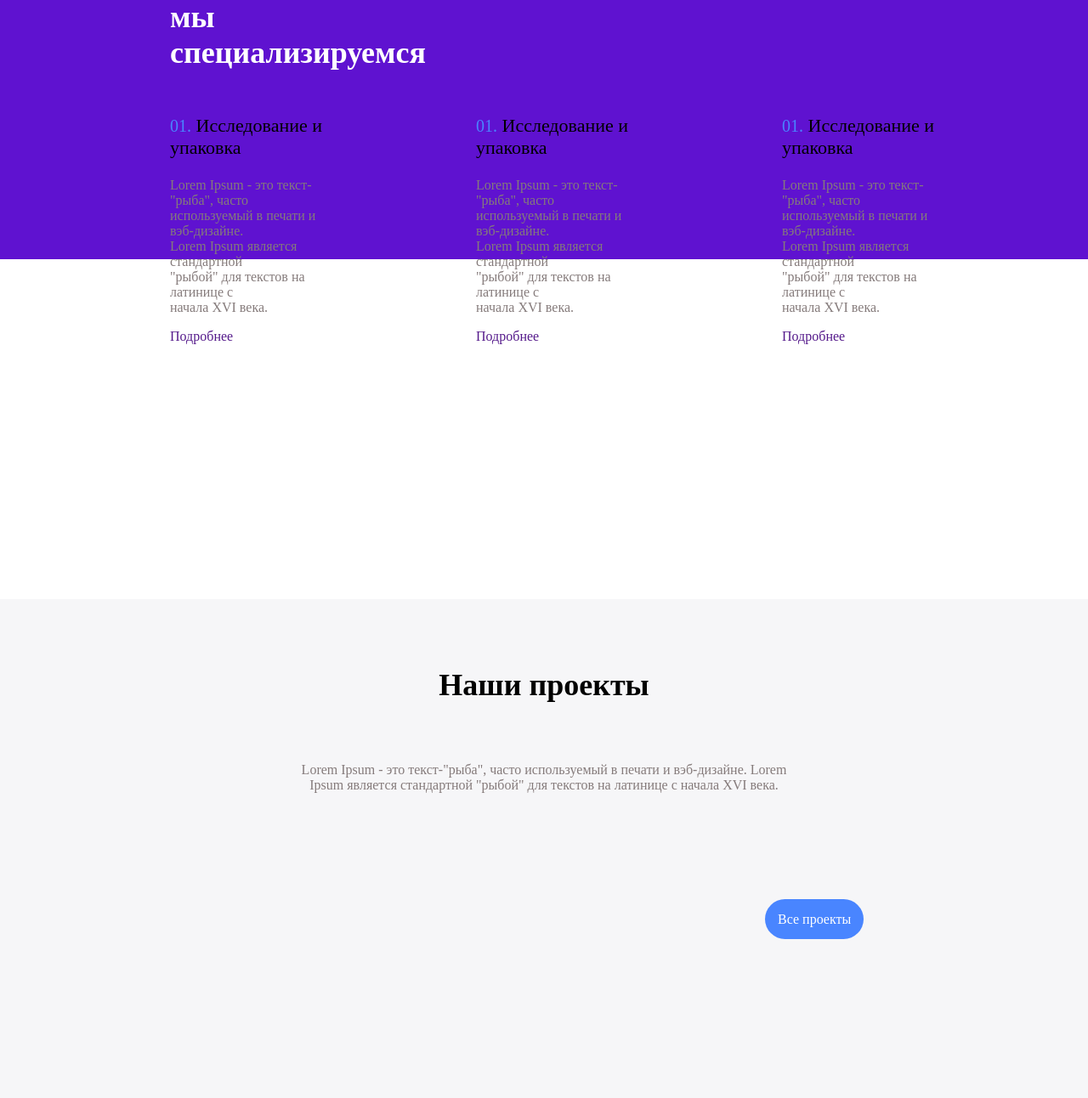
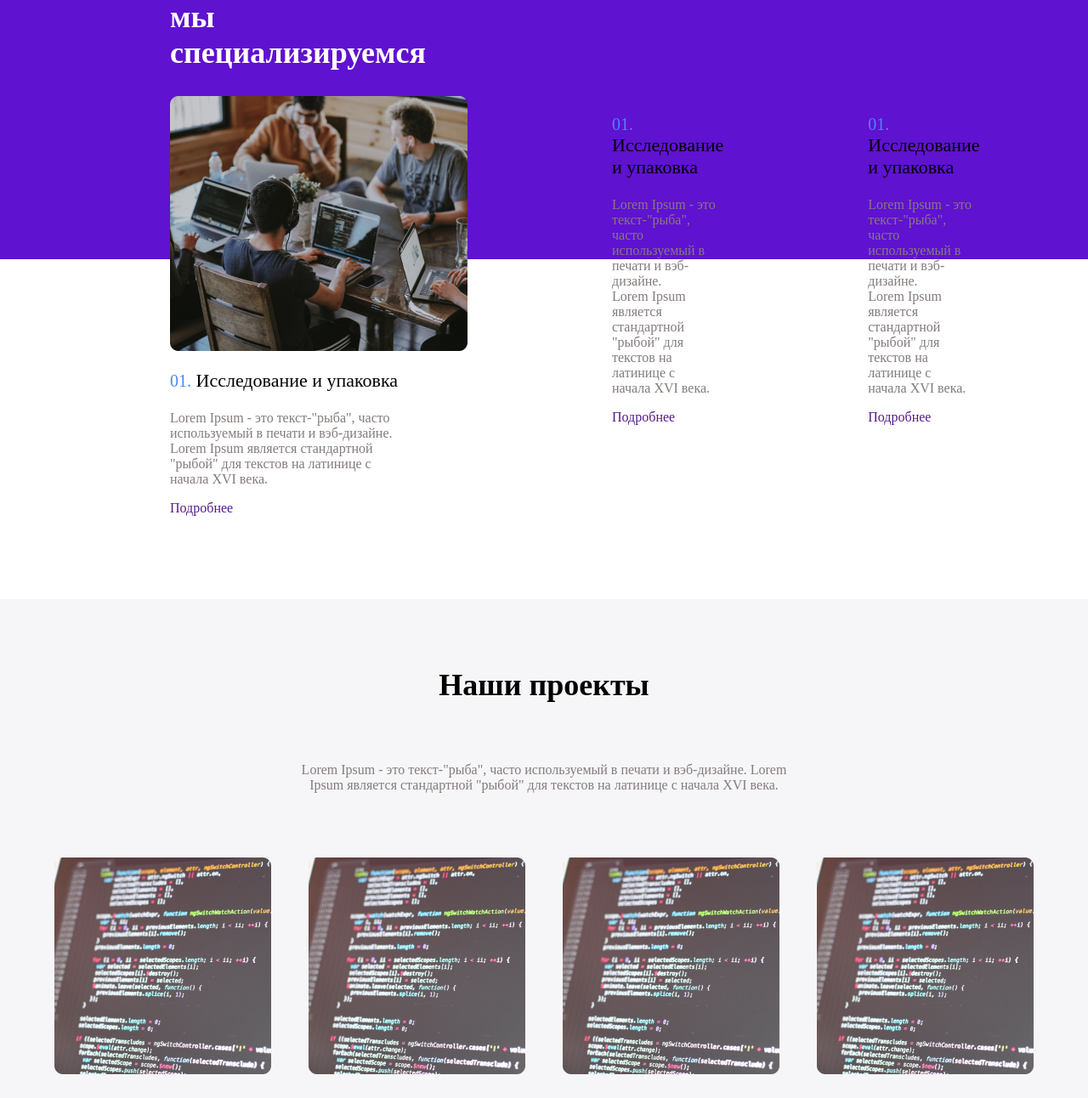
Before and after one commit to SergeiValor/pizza, a plain HTML site: page index.html in a window 1280 px wide. Shown: the part 2368-3660 px from the top of the page at 85% size. Drawn offline with Linux system fonts and the light colour scheme.

Commit message:
Сохранил всё работает

```diff
--- a/index.html
+++ b/index.html
@@ -78,7 +78,7 @@
                     <a href="#">Подробнее о компании</a>
                 </div>
                 <div class="about-us-img">
-                    <img src="Rectangle 2.png" alt=""> </div>
+                    <img src="Recta.png" alt=""> </div>
 
             </div>
                 <hr>
@@ -141,7 +141,7 @@
             </div>
                 <div class="all_services_block">
                     <div class="all_services_item">
-                        <img src="Rectangle 2.2.png" alt="">
+                        <img src="Rectan.png" alt="">
                         <p class="services_h1"><span>01.</span> Исследование и упаковка</p>
                         <p class="services_text">Lorem Ipsum - это текст-"рыба", часто </br>
                             используемый в печати и вэб-дизайне. </br>
@@ -178,10 +178,10 @@
             <h1>Наши проекты</h1>
             <p>Lorem Ipsum - это текст-"рыба", часто используемый в печати и вэб-дизайне. Lorem </br> Ipsum является стандартной "рыбой" для текстов на латинице с начала XVI века. </p>
             <div class="all_proects">
-                <img src="Rectangle 2.3.png" alt="">
-                <img src="Rectangle 2.3.png" alt="">
-                <img src="Rectangle 2.3.png" alt="">
-                <img src="Rectangle 2.3.png" alt="">
+                <img src="Rec.png" alt="">
+                <img src="Rec.png" alt="">
+                <img src="Rec.png" alt="">
+                <img src="Rec.png" alt="">
             </div>
             <a href="#">Все проекты</a>
         </section>
```
Also changed, not shown: Rec.png (added), Recta.png (added), Rectan.png (added).
